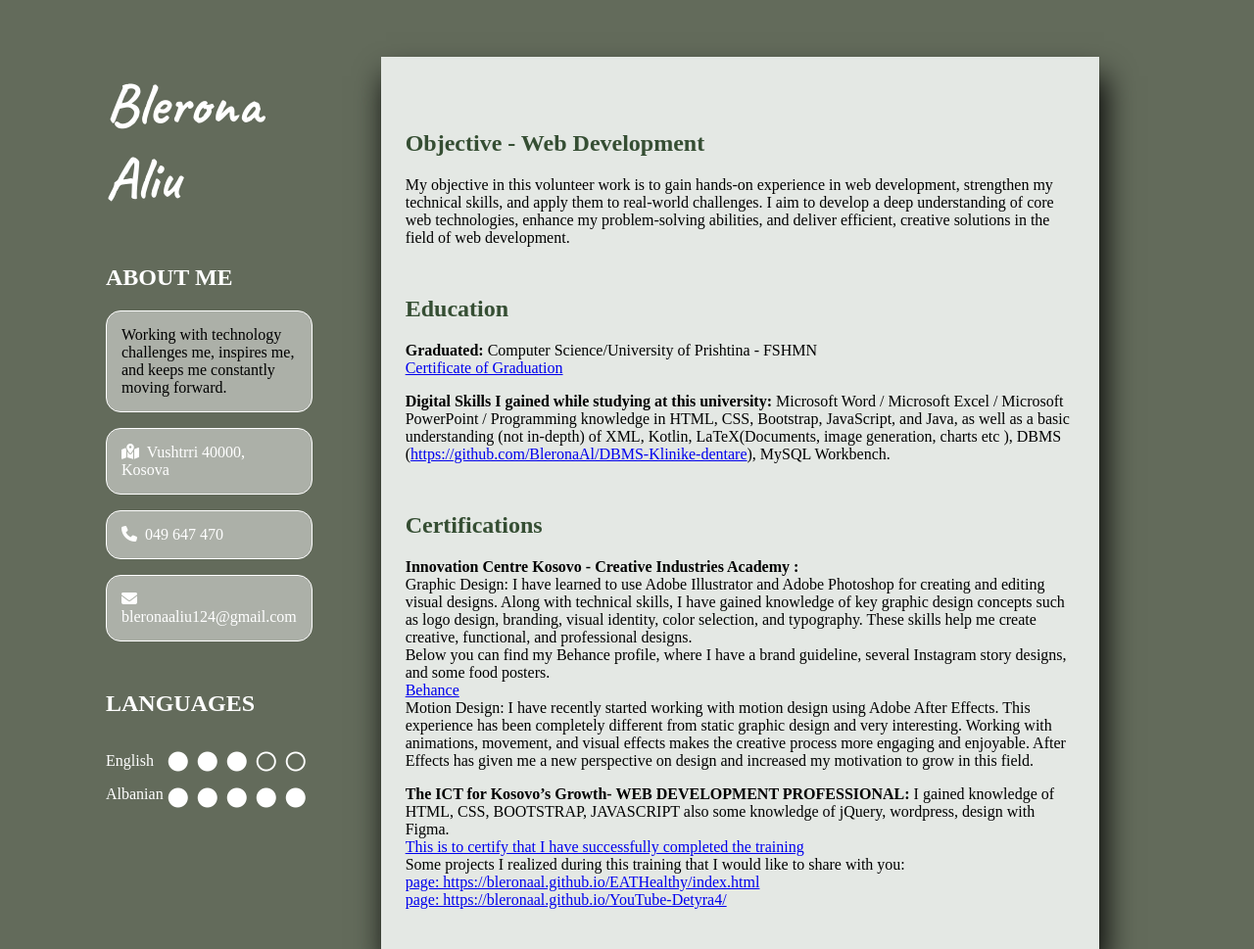
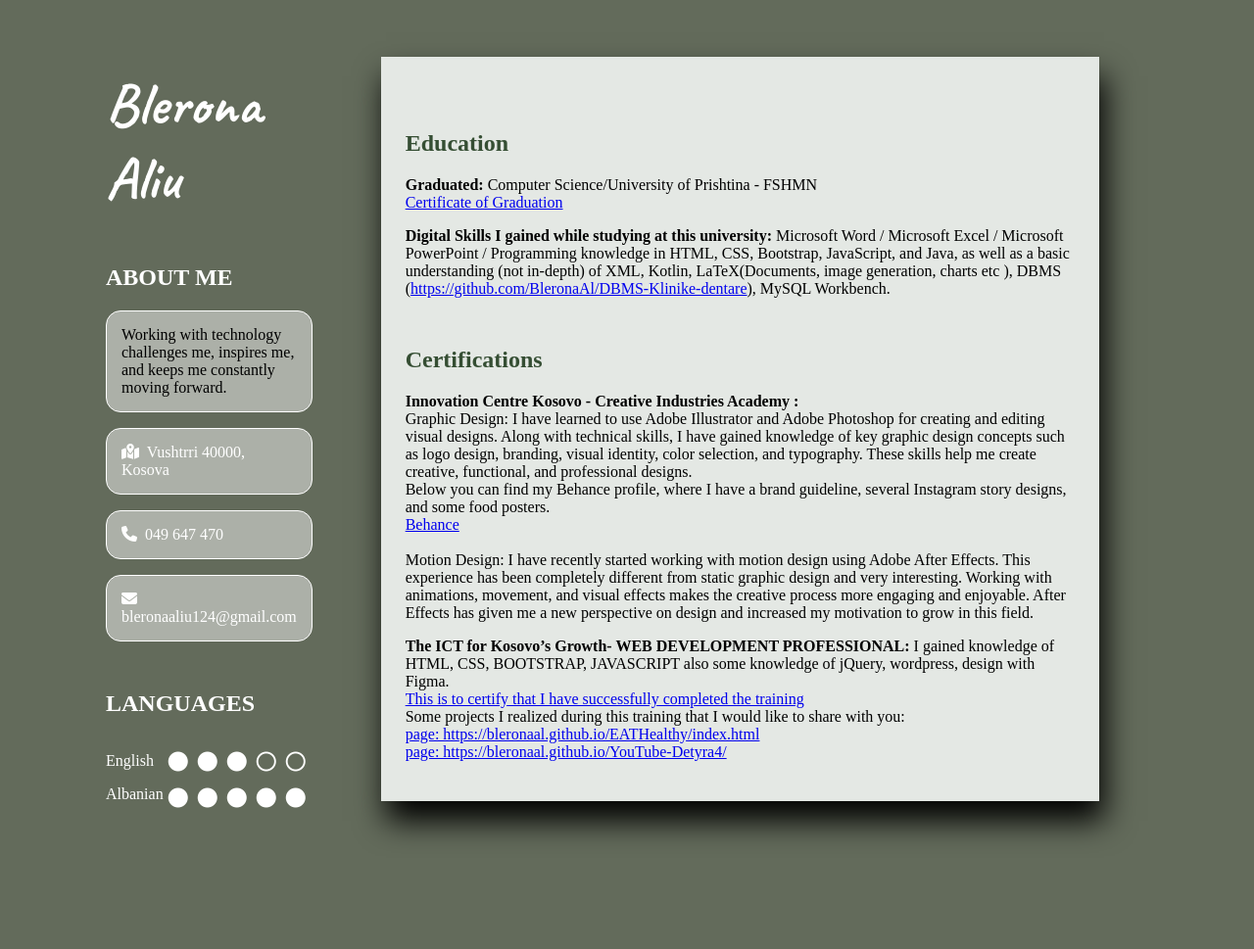
Before and after one commit to BleronaAl/BleronaAliu-CV, a plain HTML site: page index.html in a window 1280 px wide. Shown: the top 969 px of the page at 98% size. After the commit the page ends 876 px from the top, so only its background shows below. Drawn offline with Linux system fonts and the light colour scheme.

Commit message:
Fix HTML formatting and structure

```diff
--- a/index.html
+++ b/index.html
@@ -50,9 +50,6 @@ Working with technology challenges me, inspires me, and keeps me constantly movi
 
         <!-- Second Side -->
         <div class="secondSide">
-              <h2>Objective - Web Development</h2>
-              <p>My objective in this volunteer work is to gain hands-on experience in web development, strengthen my technical skills, and apply them to real-world challenges. I aim to develop a deep understanding of core web technologies, enhance my problem-solving abilities, and deliver efficient, creative solutions in the field of web development. </p>
-
               <h2>Education</h2>
               <p><b>Graduated:</b> Computer Science/University of Prishtina - FSHMN<br>
               <a href="images/Diploma.jpeg" target="_blank">Certificate of Graduation</a>
@@ -69,6 +66,7 @@ Working with technology challenges me, inspires me, and keeps me constantly movi
 I have learned to use Adobe Illustrator and Adobe Photoshop for creating and editing visual designs. Along with technical skills, I have gained knowledge of key graphic design concepts such as logo design, branding, visual identity, color selection, and typography. These skills help me create creative, functional, and professional designs.
 <br>Below you can find my Behance profile, where I have a brand guideline, several Instagram story designs, and some food posters.
 <br><a href="https://www.behance.net/bleronaaliu">Behance</a>
+<br>
 <br>Motion Design:
 I have recently started working with motion design using Adobe After Effects. This experience has been completely different from static graphic design and very interesting. Working with animations, movement, and visual effects makes the creative process more engaging and enjoyable. After Effects has given me a new perspective on design and increased my motivation to grow in this field.
 </p>
```
